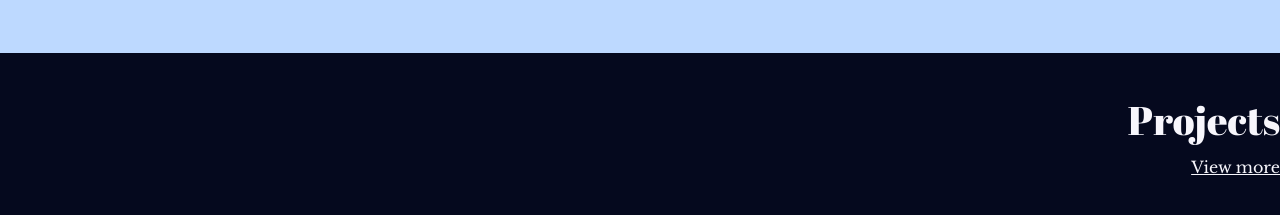
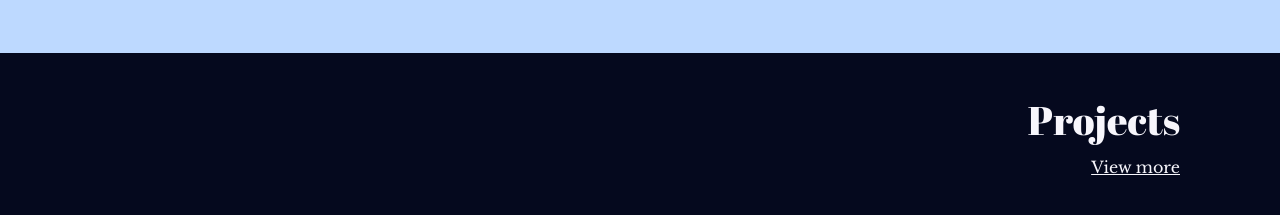
Before and after one commit to aarosan/react-portfolio, a React (Create React App) app: page / in a window 1280 px wide. Shown: the part 489-704 px from the top of the page. Built offline with nearby package versions, Linux system fonts and the light colour scheme.

Commit message:
fixed margin

```diff
--- a/src/components/styles/allProjects.css
+++ b/src/components/styles/allProjects.css
@@ -9,6 +9,7 @@
     flex-direction: column;
     align-items: flex-end;
     padding-top: 30px;
+    margin-right: 100px;
 }
 
 .projects-title {
@@ -54,6 +55,7 @@
     }
     .projects-text {
         align-items: center;
+        margin-right: 0px;
     }
 }
 
@@ -76,6 +78,7 @@
 
     .all-projects-project {
         width: 100%;
+        margin-right: 0px;
     }
 
     .projects-text {
```
